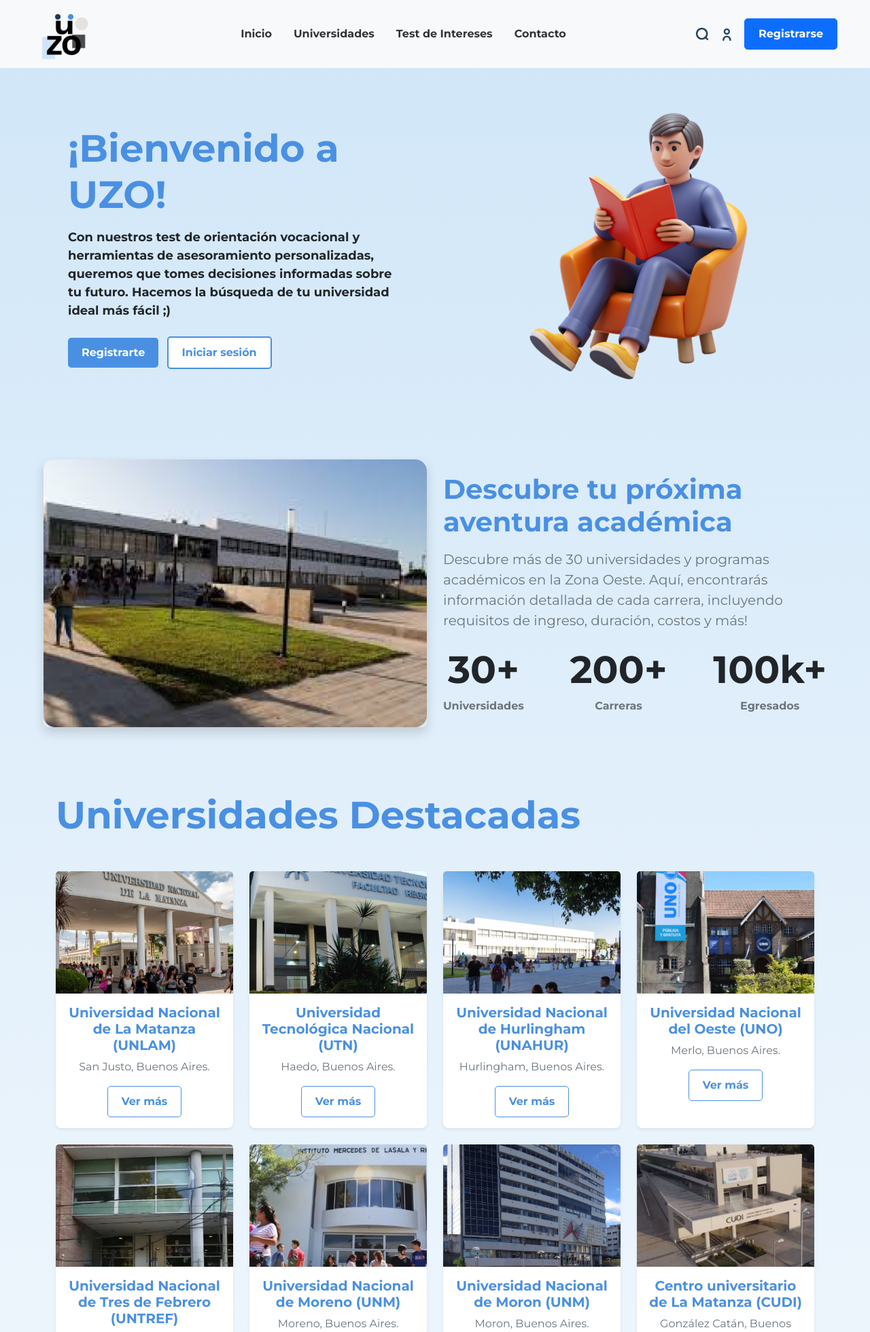
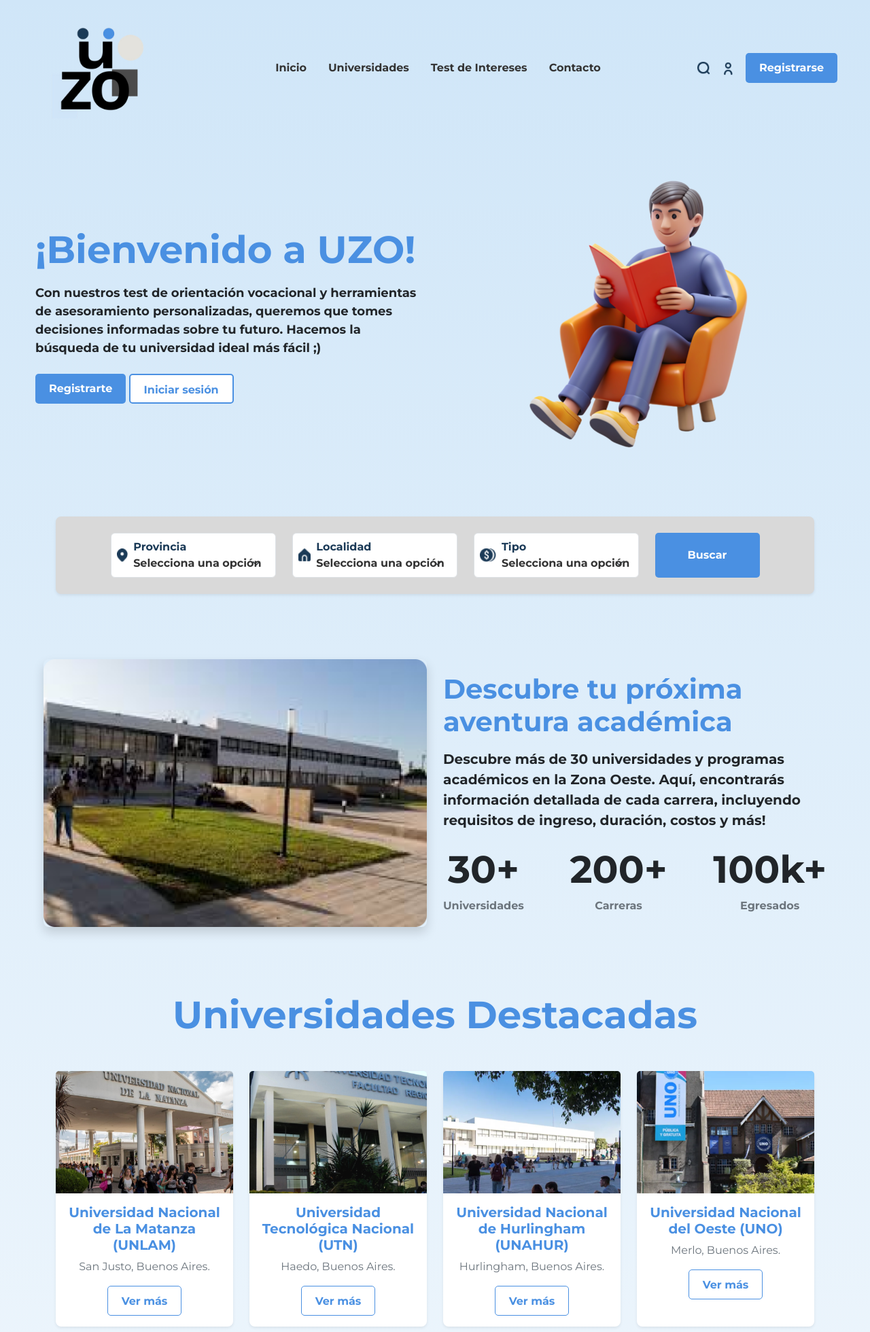
Before and after one commit to priiscilasoliz/unideal, a PHP site: page /prueba2.html in a window 1280 px wide. Shown: the top 1960 px of the page at 68% size. Run offline with PHP 8.4, Linux system fonts and the light colour scheme.

Commit message:
eee
chau index

```diff
--- a/unideal/CSS/pruebacss.css
+++ b/unideal/CSS/pruebacss.css
@@ -11,7 +11,7 @@
     background-color: transparent !important; /* Asegura la transparencia */
 }
 .navbar-brand img{
-    height: 100px; /* Reduje el tamaño del logo para un navbar moderno */
+    height: 200px; /* Reduje el tamaño del logo para un navbar moderno */
 }
 
 /* Colores personalizados usando variables de Bootstrap si fuese necesario, pero manteniendo las clases originales */
@@ -27,8 +27,18 @@
     cursor: pointer;
     transition: background-color 0.3s ease, color 0.3s ease;
     font-weight: bold;
+    height: 44px;
 }
 
+.btn-boton-filtro{
+    font-family: 'Montserrat', sans-serif;
+    padding: 10px 20px;
+    border-radius: 5px;
+    font-size: 1rem;
+    cursor: pointer;
+    transition: background-color 0.3s ease, color 0.3s ease;
+    font-weight: bold;
+}
 /* Botón "Registrarse" */
 .btn-registrar {
     background-color: #4A90E2;
@@ -119,7 +129,6 @@
     font-size: 1.125rem;
     color: #1B3A57;
 }
-
 /* Botones específicos del Hero */
 .btn-azul {
     background-color: #4A90E2;
@@ -164,6 +173,7 @@
 /* Botón buscar: usa btn-primary de Bootstrap */
 
 
+
 /* SECCIÓN DESCUBRE */
 .descubre {
     /* Handled by row, col and container classes */
@@ -179,6 +189,9 @@
 .descubre .texto h1 {
     font-size: 2.5rem;
     color: #4A90E2;
+}
+.descubre .texto p{
+    font-weight: 100;
 }
 /* Estadísticas */
 .estadistica h2 {
@@ -203,7 +216,6 @@
     --bs-btn-hover-border-color: #4A90E2;
 }
 
-/* SECCIÓN FAQ (Acordeón de Bootstrap) */
 /* Sección de Preguntas Frecuentes */
 .faq {
   max-width: 900px;
@@ -215,7 +227,6 @@
 .faq h2 {
   text-align: center;
   color: #4A90E2;
-  font-size: 32px;
   margin-bottom: 30px;
 }
 
@@ -230,6 +241,7 @@
 .faq-item input {
   display: none;
 }
+
 
 /* Título de cada pregunta */
 .faq-item label {
@@ -277,14 +289,12 @@
   max-height: 200px; /* altura expandida */
 }
 
-
 /* FOOTER */
 .footer {
     background-color: #4A9FE3 !important;
 }
 .footer-logo img {
     /* Estilo para que el logo sea blanco en el footer */
-    filter: brightness(0) invert(1);
     width: 180px;
 }
 .footer-section h4 {
@@ -322,6 +332,9 @@
     .btn-buscar {
         width: 100%;
     }
+    .footer-section{
+        align-items: center;
+    }
 }
 
 @media (max-width: 576px) {
--- a/unideal/prueba2.html
+++ b/unideal/prueba2.html
@@ -14,10 +14,10 @@
 </head>
 <body>
 <header>
-    <nav class="navbar navbar-expand-lg navbar-light bg-light py-0">
+    <nav class="navbar navbar-expand-lg py-0">
         <div class="container-fluid px-lg-5">
             <a href="index.html" class="navbar-brand py-0">
-                <img src="imagenes/logo.png" alt="logo" style="height: 100px;">
+                <img src="imagenes/logo.png" alt="logo" style="height: 200px;">
             </a>
 
             <button class="navbar-toggler" type="button" data-bs-toggle="collapse" data-bs-target="#navbarNav" aria-controls="navbarNav" aria-expanded="false" aria-label="Toggle navigation">
@@ -42,7 +42,7 @@
                         </div>
 
                         <a href="#"><img src="imagenes/user.png" alt="Usuario" style="height: 20px;"></a>
-                        <a href="HTML/login_register.html" class="btn btn-primary btn-sm fw-bold">Registrarse</a>
+                        <a href="HTML/login_register.html" class="btn btn-azul btn-sm fw-bold">Registrarse</a>
                     </div>
                 </div>
             </div>
@@ -52,11 +52,11 @@
 <main class="container-fluid">
     <section class="row estudiante justify-content-center align-items-center py-5 my-3">
         <div class="col-lg-6 col-md-10 text-center text-lg-start mb-4 mb-lg-0">
-            <div class="texto px-lg-5">
+            <div class="texto">
                 <h1 class="display-3 fw-bold text-primary mb-3">¡Bienvenido a UZO!</h1>
                 <p class="lead text-dark fw-bold mb-4">Con nuestros test de orientación vocacional y herramientas de asesoramiento personalizadas, queremos que tomes decisiones informadas sobre tu futuro. Hacemos la búsqueda de tu universidad ideal más fácil ;)</p>
-                <button class="btn btn-azul btn-lg me-2 mb-2 mb-md-0" onclick="location.href='HTML/register.html';">Registrarte</button>
-                <button class="btn btn-blanco btn-lg" onclick="location.href='HTML/login.html';">Iniciar sesión</button>
+                <button class="btn btn-azul" onclick="location.href='HTML/register.html';">Registrarte</button>
+                <button class="btn btn-blanco" onclick="location.href='HTML/login.html';">Iniciar sesión</button>
             </div>
         </div>
         <div class="col-lg-6 col-md-10 d-flex justify-content-center">
@@ -64,7 +64,61 @@
         </div>
     </section>
 
+    <form method="get" action="PHP/filtro.php" class="container">
+        <section class="filtros row justify-content-center mx-auto bg-grey p-4 rounded-3 shadow-sm my-5">
 
+            <div class="col-lg-3 col-md-6 mb-3 mb-lg-0">
+                <div class="filtro d-flex align-items-center bg-white p-2 rounded-2 border">
+                    <img src="imagenes/ubi.png" alt="logo" style="height: 20px;" class="me-2">
+                    <div class="w-100">
+                        <label for="provincia" class="form-label mb-0 fw-bold">Provincia</label>
+                        <select id="provincia" name="provincia" class="form-select border-0 p-0 shadow-none">
+                            <option value="" disabled selected>Selecciona una opción</option>
+                            <option value="1">Buenos Aires</option>
+                        </select>
+                    </div>
+                </div>
+            </div>
+
+            <div class="col-lg-3 col-md-6 mb-3 mb-lg-0">
+                <div class="filtro d-flex align-items-center bg-white p-2 rounded-2 border">
+                    <img src="imagenes/home.png" alt="logo" style="height: 20px;" class="me-2">
+                    <div class="w-100">
+                        <label for="localidad" class="form-label mb-0 fw-bold">Localidad</label>
+                        <select id="localidad" name="localidad" class="form-select border-0 p-0 shadow-none">
+                            <option value="" disabled selected>Selecciona una opción</option>
+                            <option value="1">San Justo</option>
+                            <option value="2">Haedo</option>
+                            <option value="3">Hurlingham</option>
+                            <option value="4">Merlo</option>
+                            <option value="5">Tres de Febrero</option>
+                            <option value="6">Moreno</option>
+                            <option value="7">Moron</option>
+                            <option value="8">González Catán</option>
+                        </select>
+                    </div>
+                </div>
+            </div>
+
+            <div class="col-lg-3 col-md-6 mb-3 mb-lg-0">
+                <div class="filtro d-flex align-items-center bg-white p-2 rounded-2 border">
+                    <img src="imagenes/signopeso.png" alt="logo" style="height: 20px;" class="me-2">
+                    <div class="w-100">
+                        <label for="tipo" class="form-label mb-0 fw-bold">Tipo</label>
+                        <select id="tipo" name="tipo" class="form-select border-0 p-0 shadow-none">
+                            <option value="" disabled selected>Selecciona una opción</option>
+                            <option value="Pública">Pública</option>
+                            <option value="Privada">Privada</option>
+                        </select>
+                    </div>
+                </div>
+            </div>
+
+            <div class="col-lg-2 col-md-6 d-grid">
+                <button type="submit" class="btn-boton-filtro btn-azul fw-bold">Buscar</button>
+            </div>
+        </section>
+    </form>
 
     <section class="row descubre justify-content-center align-items-center py-5 container mx-auto">
         <div class="col-lg-6 col-md-10 mb-4 mb-lg-0 d-flex justify-content-center">
@@ -73,7 +127,7 @@
         <div class="col-lg-6 col-md-10">
             <div class="texto">
                 <h1 class="display-5 fw-bold text-primary mb-3">Descubre tu próxima aventura académica</h1>
-                <p class="lead text-secondary mb-4">Descubre más de 30 universidades y programas académicos en la Zona Oeste. Aquí, encontrarás información detallada de cada carrera, incluyendo requisitos de ingreso, duración, costos y más!</p>
+                <p class="lead text-secondary fw-bold text-dark mb-4">Descubre más de 30 universidades y programas académicos en la Zona Oeste. Aquí, encontrarás información detallada de cada carrera, incluyendo requisitos de ingreso, duración, costos y más!</p>
 
                 <div class="estadisticas d-flex justify-content-between align-items-center mt-4">
                     <div class="estadistica text-center">
@@ -94,7 +148,7 @@
     </section>
 
     <section class="universidades-destacadas container py-5">
-        <h2 class="display-4 fw-bold text-primary mb-5">Universidades Destacadas</h2>
+        <h2 class="text-center display-4 fw-bold text-primary mb-5">Universidades Destacadas</h2>
 
         <div class="row row-cols-1 row-cols-sm-2 row-cols-md-3 row-cols-lg-4 g-4 justify-content-center">
 
@@ -181,7 +235,7 @@
                     <div class="card-body text-center">
                         <h3 class="card-title fs-5 fw-bold text-primary">Centro universitario de La Matanza (CUDI)</h3>
                         <p class="card-text text-secondary mb-3">González Catán, Buenos Aires.</p>
-                        <a href="https://www.cudi.ar/" class="btn btn-outline-primary btn-sm fw-bold">Ver más</a>
+                        <a href="HTML/cudi.html" class="btn btn-outline-primary btn-sm fw-bold">Ver más</a>
                     </div>
                 </div>
             </div>
@@ -191,85 +245,55 @@
 
     <section class="faq container py-5">
         <h2 class="text-center display-4 fw-bold text-primary mb-5">Preguntas Frecuentes</h2>
-
-        <div class="accordion mx-auto" id="faqAccordion" style="max-width: 900px;">
-
-            <div class="accordion-item">
-                <h2 class="accordion-header" id="headingOne">
-                    <button class="accordion-button fw-bold fs-5 collapsed" type="button" data-bs-toggle="collapse" data-bs-target="#collapseOne" aria-expanded="false" aria-controls="collapseOne">
-                        ¿Qué es UZO?
-                    </button>
-                </h2>
-                <div id="collapseOne" class="accordion-collapse collapse" aria-labelledby="headingOne" data-bs-parent="#faqAccordion">
-                    <div class="accordion-body">
-                        UZO es una plataforma de orientación vocacional que te ayuda a descubrir qué carrera estudiar y en qué universidad hacerlo. Ofrecemos test vocacionales, información sobre universidades y herramientas para comparar opciones según tus intereses y ubicación.
-                    </div>
+        <div class="faq-item">
+            <input type="checkbox" id="faq1">
+            <label for="faq1">¿Qué es UZO?</label>
+            <div class="faq-content">
+            <p>UZO es una plataforma de orientación vocacional que te ayuda a descubrir qué carrera estudiar y en qué universidad hacerlo. Ofrecemos test vocacionales, información sobre universidades y herramientas para comparar opciones según tus intereses y ubicación.</p>
             </div>
         </div>
 
-            <div class="accordion-item">
-                <h2 class="accordion-header" id="headingTwo">
-                    <button class="accordion-button fw-bold fs-5 collapsed" type="button" data-bs-toggle="collapse" data-bs-target="#collapseTwo" aria-expanded="false" aria-controls="collapseTwo">
-                        ¿Cómo funciona el test de intereses?
-                    </button>
-                </h2>
-                <div id="collapseTwo" class="accordion-collapse collapse" aria-labelledby="headingTwo" data-bs-parent="#faqAccordion">
-                    <div class="accordion-body">
-                        El test consiste en una serie de preguntas diseñadas para identificar tus intereses, habilidades y preferencias. Al finalizar, recibirás resultados personalizados con carreras y universidades que se ajustan a tu perfil.
-                    </div>
+        <div class="faq-item">
+            <input type="checkbox" id="faq2">
+            <label for="faq2">¿Cómo funciona el test de intereses?</label>
+            <div class="faq-content">
+            <p>El test consiste en una serie de preguntas diseñadas para identificar tus intereses, habilidades y preferencias. Al finalizar, recibirás resultados personalizados con carreras y universidades que se ajustan a tu perfil.</p>
             </div>
         </div>
 
-            <div class="accordion-item">
-                <h2 class="accordion-header" id="headingThree">
-                    <button class="accordion-button fw-bold fs-5 collapsed" type="button" data-bs-toggle="collapse" data-bs-target="#collapseThree" aria-expanded="false" aria-controls="collapseThree">
-                        ¿Tengo que registrarme para usar UZO?
-                    </button>
-                </h2>
-                <div id="collapseThree" class="accordion-collapse collapse" aria-labelledby="headingThree" data-bs-parent="#faqAccordion">
-                    <div class="accordion-body">
-                        Podés explorar información básica sin registrarte, pero para acceder al test de intereses, guardar resultados o crear tu lista de universidades favoritas, necesitás crear una cuenta gratuita.
-                    </div>
+        <div class="faq-item">
+            <input type="checkbox" id="faq3">
+            <label for="faq3">¿Tengo que registrarme para usar UZO?</label>
+            <div class="faq-content">
+            <p>Podés explorar información básica sin registrarte, pero para acceder al test de intereses, guardar resultados o crear tu lista de universidades favoritas, necesitás crear una cuenta gratuita.</p>
             </div>
         </div>
 
-             <div class="accordion-item">
-                <h2 class="accordion-header" id="headingFour">
-                    <button class="accordion-button fw-bold fs-5 collapsed" type="button" data-bs-toggle="collapse" data-bs-target="#collapseFour" aria-expanded="false" aria-controls="collapseFour">
-                        ¿UZO tiene costo?
-                    </button>
-                </h2>
-                <div id="collapseFour" class="accordion-collapse collapse" aria-labelledby="headingFour" data-bs-parent="#faqAccordion">
-                    <div class="accordion-body">
-                         No. UZO es totalmente gratuito para los estudiantes. Nuestro objetivo es acompañarte en tu elección vocacional sin costos ni compromisos.
-                    </div>
+        <div class="faq-item">
+            <input type="checkbox" id="faq4">
+            <label for="faq4">¿UZO tiene costo?</label>
+            <div class="faq-content">
+            <p>No. UZO es totalmente gratuito para los estudiantes. Nuestro objetivo es acompañarte en tu elección vocacional sin costos ni compromisos.</p>
             </div>
         </div>
 
-            <div class="accordion-item">
-                <h2 class="accordion-header" id="headingFive">
-                    <button class="accordion-button fw-bold fs-5 collapsed" type="button" data-bs-toggle="collapse" data-bs-target="#collapseFive" aria-expanded="false" aria-controls="collapseFive">
-                        ¿Puedo contactar con una universidad desde la página?
-                    </button>
-                </h2>
-                <div id="collapseFive" class="accordion-collapse collapse" aria-labelledby="headingFive" data-bs-parent="#faqAccordion">
-                    <div class="accordion-body">
-                         Sí. En cada ficha de universidad vas a encontrar los numeros y emails de contacto para comunicarte directamente con la institución que te interese.
+        <div class="faq-item">
+            <input type="checkbox" id="faq5">
+            <label for="faq5">¿Puedo contactar con una universidad desde la página?</label>
+            <div class="faq-content">
+            <p>Sí. En cada ficha de universidad vas a encontrar los numeros y emails de contacto para comunicarte directamente con la institución que te interese.</p>
             </div>
-                </div>
-            </div>
-
         </div>
     </section>
 
 </main>
-<footer class="footer bg-primary text-white mt-5">
+<footer class="footer bg-primary text-white mt-5 ">
     <div class="container py-4">
         <div class="row row-cols-1 row-cols-md-2 row-cols-lg-4 g-4 footer-content">
 
-            <div class="col footer-section">
+            <div class="col footer-section +">
                 <div class="footer-logo">
-                    <a href="#"><img src="imagenes/logo.png" alt="UZO Logo" class="img-fluid" style="filter: brightness(0) invert(1);"></a>
+                    <a href="#"><img src="imagenes/logo.png" alt="UZO Logo" class="img-fluid"></a>
                 </div>
             </div>
 
```
Lines whose indentation alone changed are shown as unchanged.
